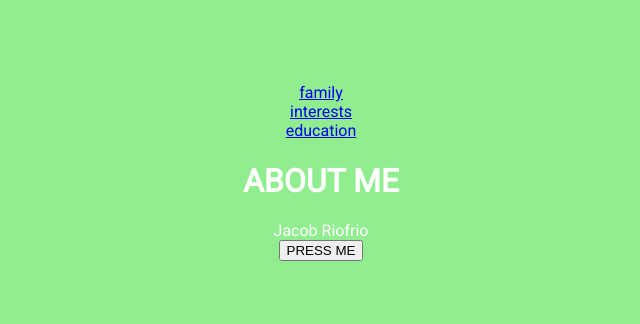
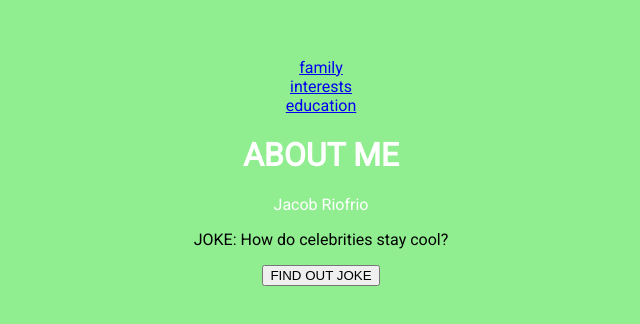
Before and after one commit to JacobRiofrio/website, a plain HTML site: page website.html in a window 1280 px wide. Shown: the part 228-552 px from the top of the page, without its empty margins (319-959 px from the left). Drawn offline with Linux system fonts and the light colour scheme.

Commit message:
Tue, May 23, 2023, 10:46 AM -07:00

```diff
--- a/website.html
+++ b/website.html
@@ -15,7 +15,9 @@
         <h>Jacob Riofrio</h>
         <script src="js/website.js"></script>
 
-        <button type="button" onclick='document.getElementById("demo").innerHTML = "Hello JavaScript!"'>PRESS ME</button>
+        <p id="demo">JOKE: How do celebrities stay cool?</p>
+
+        <button type="button" onclick='document.getElementById("demo").innerHTML = "They have many fans!"'>FIND OUT JOKE</button
 
     </body>
 
```
